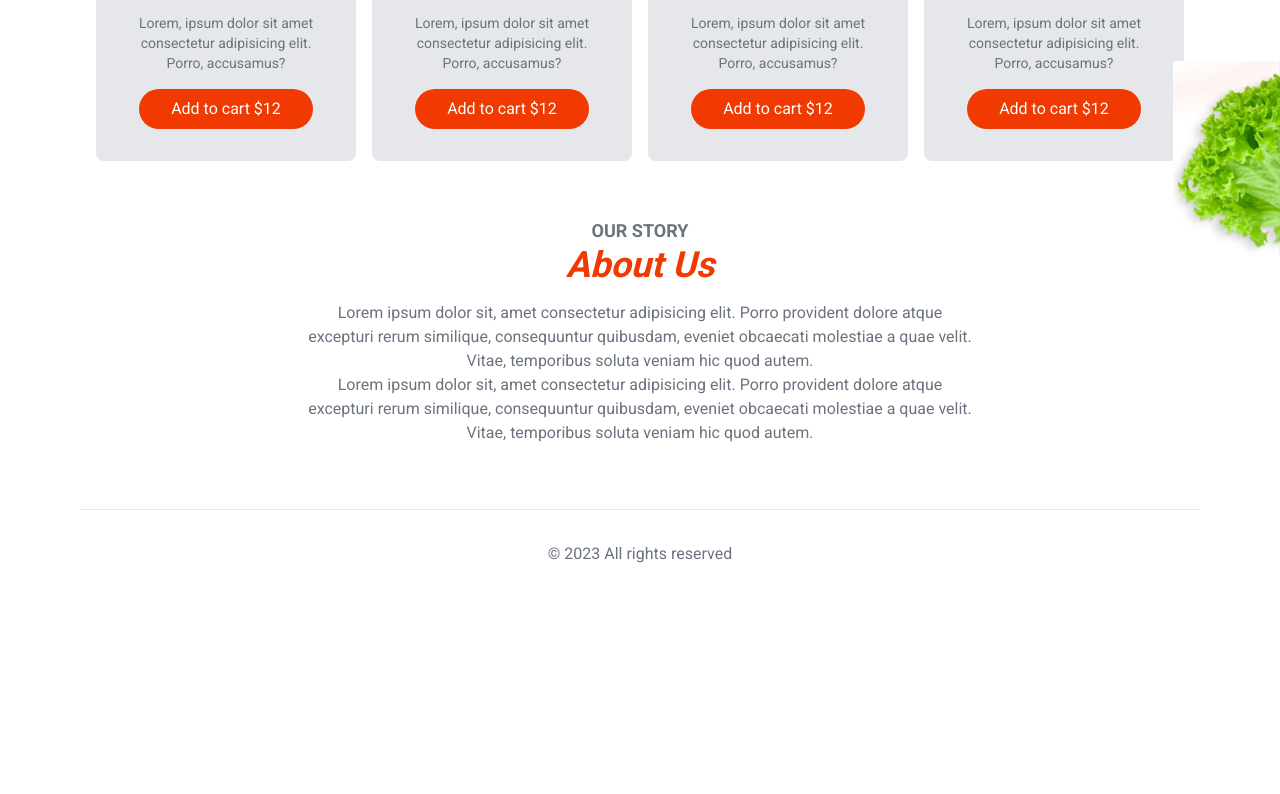
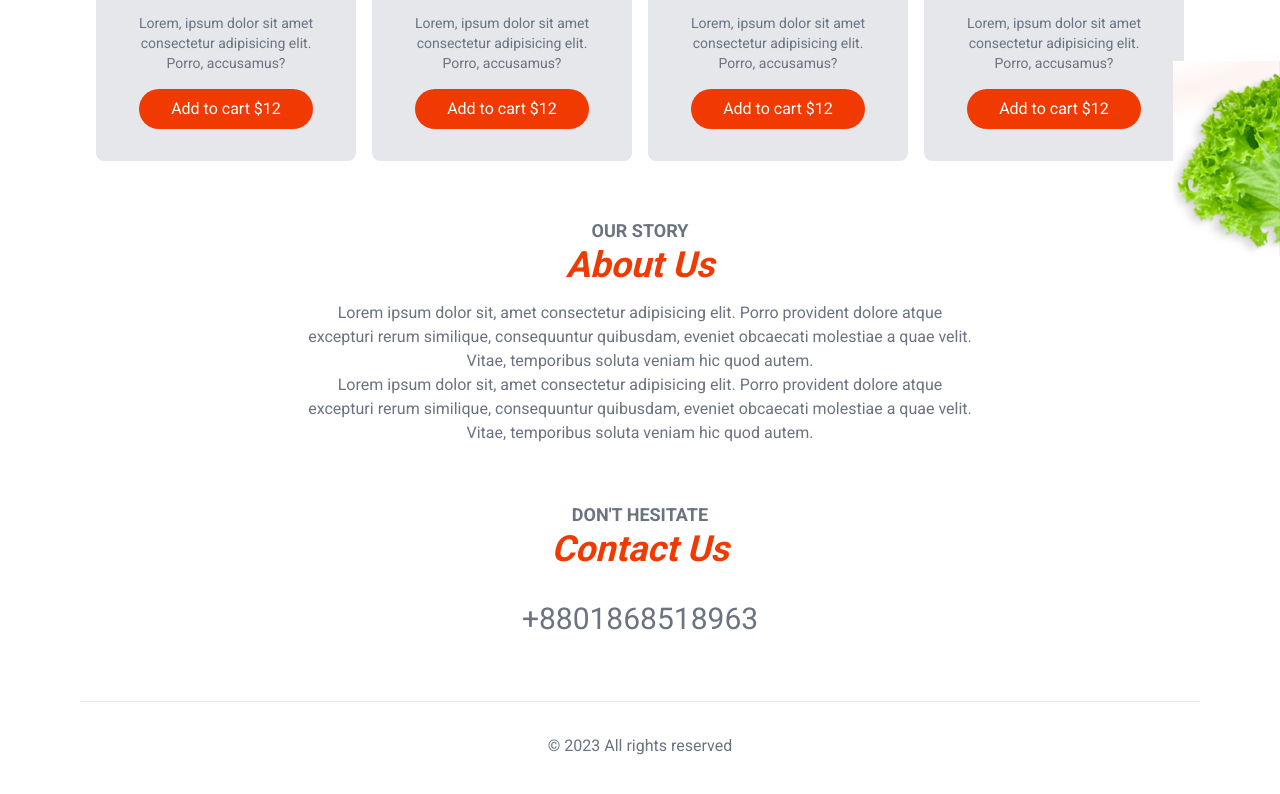
Before and after one commit to yasinarafat4/burger-labo, a Next.js app: page / in a window 1280 px wide. Shown: the part 1465-2259 px from the top of the page. Before the commit the page ends 2079 px from the top, so only its background shows below. Built offline with nearby package versions, Linux system fonts and the light colour scheme.

Commit message:
Simple Contact section added

```diff
--- a/src/app/page.jsx
+++ b/src/app/page.jsx
@@ -1,5 +1,6 @@
 import Hero from "@/components/layout/Hero";
 import HomeAbout from "@/components/layout/HomeAbout";
+import HomeContact from "@/components/layout/HomeContact";
 import HomeMenu from "@/components/layout/HomeMenu";
 
 const page = () => {
@@ -8,6 +9,7 @@ const page = () => {
       <Hero />
       <HomeMenu />
       <HomeAbout />
+      <HomeContact />
     </>
   );
 };
--- /dev/null
+++ b/src/components/layout/HomeContact.jsx
@@ -0,0 +1,17 @@
+import SectionTitle from "../titles/SectionTitle";
+
+const HomeContact = () => {
+  return (
+    <section className="mt-20 lg:mt-14 text-center">
+      {/* Section Title */}
+      <SectionTitle subHeading={"Don't Hesitate"} heading={"Contact Us"} />
+      <div className="mt-8">
+        <a className="text-xl md:text-2xl lg:text-3xl text-gray-500" href="tel:+8801868518963">
+          +8801868518963
+        </a>
+      </div>
+    </section>
+  );
+};
+
+export default HomeContact;
```
